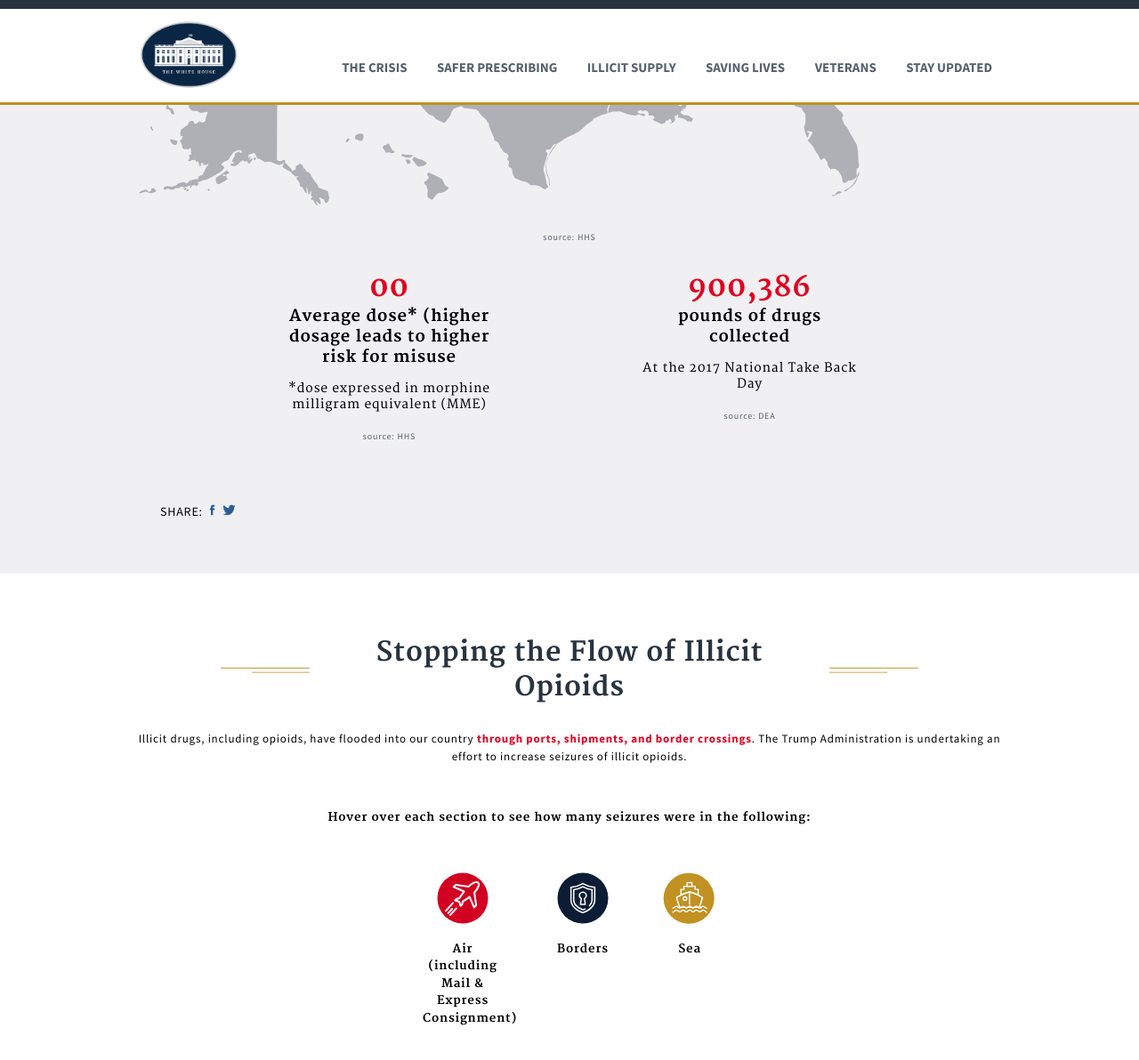
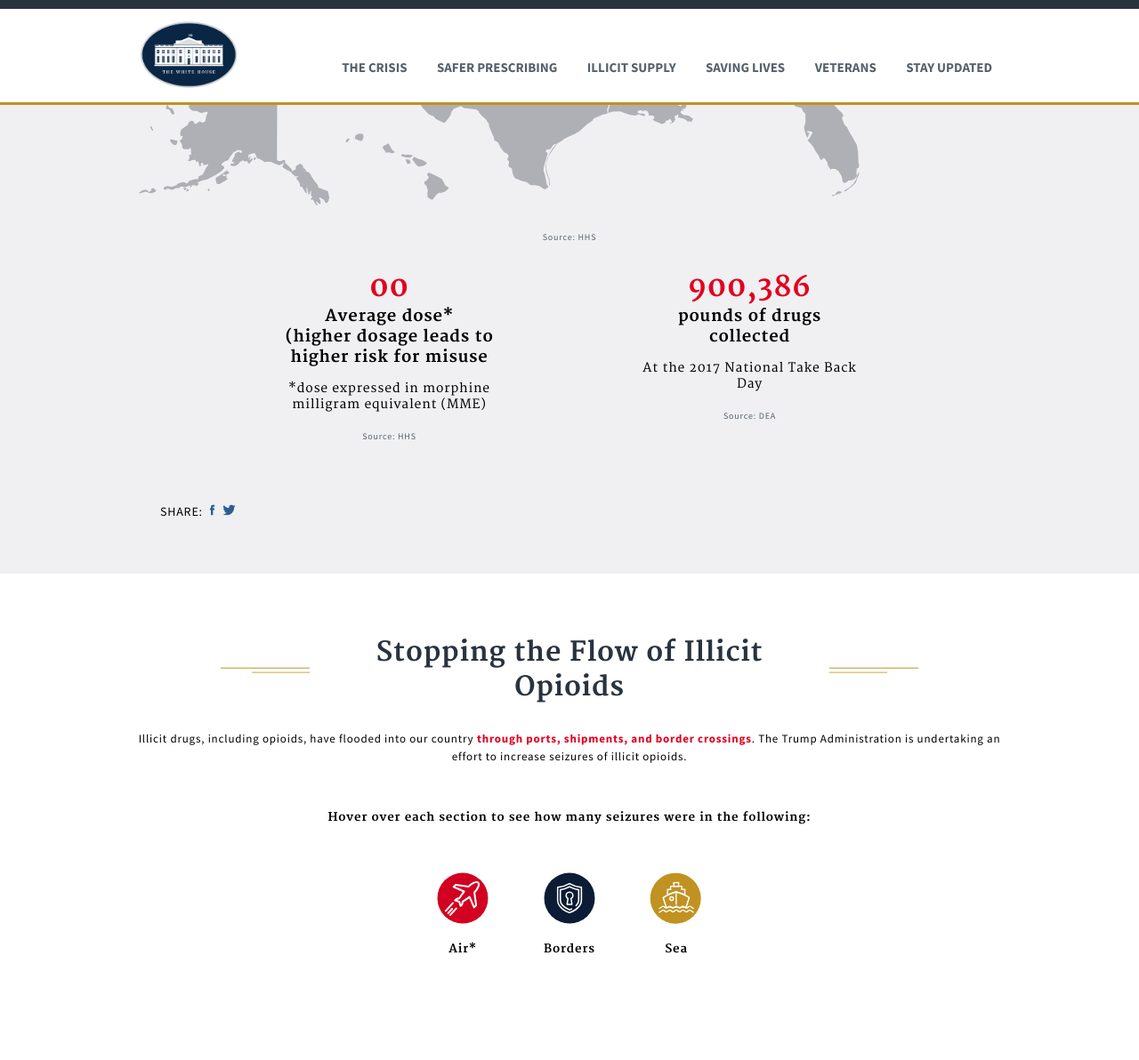
Before and after one commit to GSA/opioids.gov, a Jekyll site: the page built from index.md, in a window 1280 px wide and 1400 px high, scrolled down 2496 px. Shown: the top 1192 px of the window at 89% size. Built offline with Jekyll 4.4.1, drawn with Linux system fonts in a browser that asks for light colours; nearby versions of some CDN libraries; part of the change alters nothing that is shown; some of the changed text lies outside the part shown.

Commit message:
Update home.html

```diff
--- a/_layouts/home.html
+++ b/_layouts/home.html
@@ -129,21 +129,21 @@ layout: default
           </g>
         </svg>
         <div class="site-section-data-source">
-            source: HHS
+            Source: HHS
         </div>
         <div class="site-section-data-split">
           <div class="site-section-data-metric">
-            00 <div class="site-section-data-caption">Average dose* (higher dosage leads to higher risk for misuse</div>
+            00 <div class="site-section-data-caption">Average dose* <br/> (higher dosage leads to higher risk for misuse</div>
             <div class="site-caption">*dose expressed in morphine milligram equivalent (MME)</div>
             <div class="site-section-data-source">
-                source: HHS
+                Source: HHS
             </div>
           </div>
           <div class="site-section-data-metric">
             900,386 <div class="site-section-data-caption">pounds of drugs collected</div>
             <div class="site-caption">At the 2017 National Take Back Day</div>
             <div class="site-section-data-source">
-                <a href="https://www.dea.gov/take-back/docs/NTBI%20XIII%20Totals%20April%202017.pdf" target="_blank">source: DEA</a>
+                Source: <a href="https://www.dea.gov/take-back/docs/NTBI%20XIII%20Totals%20April%202017.pdf" target="_blank">DEA</a>
             </div>
           </div>
         </div>
@@ -178,7 +178,7 @@ layout: default
             <path class="cls-3-air" d="M18.82 35.59l-7.89 8.71M18.11 41.96l-4.4 4.86M22.72 41.59l-6.66 7.35"/>
           </g>
         </svg>
-        <p class="site-caption">Air (including Mail &amp; Express Consignment)</p>
+        <p class="site-caption">Air*</p>
       </div>
       <div class="site-metric">
         <svg xmlns="http://www.w3.org/2000/svg" viewBox="0 0 60 60">
@@ -269,8 +269,10 @@ layout: default
 
         </div>
       </figure>
+    <p class="site-caption">*(including Mail &amp; Express Consignment)</p>
+
       <div class="site-section-data-source">
-          source: XXXX
+          Source: XXXX
       </div>
       {% include social-share.html %}
 </section>
```
